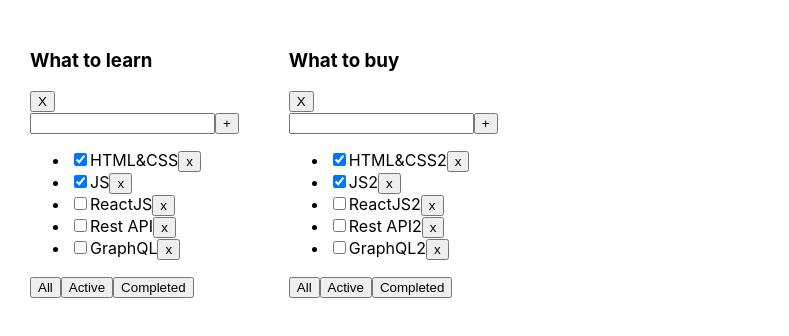
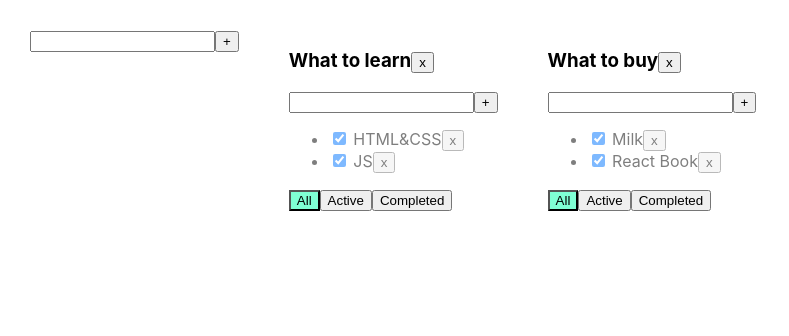
Before and after one commit to gdezpd/todolist-ts-1, a React (Create React App) app: page / in a window 1280 px wide. Shown: the top 336 px of the page, without its empty margins (0-789 px from the left). Built offline with nearby package versions, Linux system fonts and the light colour scheme.

Commit message:
lessons 6

```diff
--- a/src/App.css
+++ b/src/App.css
@@ -6,3 +6,19 @@
 .App > div {
   margin-right: 50px;
 }
+
+.error {
+  border: red 1px solid;
+}
+
+.error-message {
+  color: red;
+}
+
+.active-filter {
+  background-color: aquamarine;
+}
+
+.is-done {
+  opacity: 0.5;
+}
--- a/src/App.tsx
+++ b/src/App.tsx
@@ -1,84 +1,123 @@
 import React, {useState} from 'react';
 import './App.css';
-import {Todolist} from './Todolist';
+import {TaskType, Todolist} from './Todolist';
 import {v1} from 'uuid';
+import {AddItemForm} from "./components/AddItemForm";
 
 export type FilterValuesType = "all" | "active" | "completed";
-export type TodolistsType = {
-    id: string,
-    title: string,
+type TodolistType = {
+    id: string
+    title: string
     filter: FilterValuesType
 }
 
+type TasksStateType = {
+    [key: string]: Array<TaskType>
+}
+
+
 function App() {
+    let todolistId1 = v1();
+    let todolistId2 = v1();
 
-    let todolistID1 = v1();
-    let todolistID2 = v1();
+    let [todolists, setTodolists] = useState<Array<TodolistType>>([
+        {id: todolistId1, title: "What to learn", filter: "all"},
+        {id: todolistId2, title: "What to buy", filter: "all"}
+    ])
 
-    let [tasks, setTasks] = useState({
-        [todolistID1]: [
+    let [tasks, setTasks] = useState<TasksStateType>({
+        [todolistId1]: [
             {id: v1(), title: "HTML&CSS", isDone: true},
-            {id: v1(), title: "JS", isDone: true},
-            {id: v1(), title: "ReactJS", isDone: false},
-            {id: v1(), title: "Rest API", isDone: false},
-            {id: v1(), title: "GraphQL", isDone: false},
+            {id: v1(), title: "JS", isDone: true}
         ],
-        [todolistID2]: [
-            {id: v1(), title: "HTML&CSS2", isDone: true},
-            {id: v1(), title: "JS2", isDone: true},
-            {id: v1(), title: "ReactJS2", isDone: false},
-            {id: v1(), title: "Rest API2", isDone: false},
-            {id: v1(), title: "GraphQL2", isDone: false},
+        [todolistId2]: [
+            {id: v1(), title: "Milk", isDone: true},
+            {id: v1(), title: "React Book", isDone: true}
         ]
     });
 
-    let [todolists, setTodolists] = useState<Array<TodolistsType>>([
-        {id: todolistID1, title: 'What to learn', filter: 'all'},
-        {id: todolistID2, title: 'What to buy', filter: 'all'},
-    ])
-
-    function removeTask(todolistsID: string, id: string) {
-        setTasks({...tasks, [todolistsID]: tasks[todolistsID].filter(f => f.id !== id)})
-        // let filteredTasks = tasks.filter(t => t.id != id);
-        // setTasks(filteredTasks);
+    const editTitleTodolist = (todolistID: string, title: string) => {
+        setTodolists(todolists.map(el => el.id === todolistID ? {...el, title} : el))
     }
 
-    function addTask(todolistsID: string, title: string) {
-        let newTask = {id: v1(), title: title, isDone: false};
-        setTasks({...tasks, [todolistsID]: [newTask, ...tasks[todolistsID]]})
-        // let newTasks = [task, ...tasks];
-        // setTasks(newTasks);
+    function editTitleTask (todolistId: string, taskID: string, title: string ) {
+        setTasks({...tasks,[todolistId]:tasks[todolistId].map(el=>el.id===taskID ? {...el, title } : el)})
     }
 
-    function changeStatus(todolistsID: string, taskId: string, isDone: boolean) {
-        setTasks({...tasks, [todolistsID]: tasks[todolistsID].map(m => m.id === taskId ? {...m, isDone} : m)})
-
+    function removeTask(id: string, todolistId: string) {
+        //достанем нужный массив по todolistId:
+        let todolistTasks = tasks[todolistId];
+        // перезапишем в этом объекте массив для нужного тудулиста отфилтрованным массивом:
+        tasks[todolistId] = todolistTasks.filter(t => t.id != id);
+        // засетаем в стейт копию объекта, чтобы React отреагировал перерисовкой
+        setTasks({...tasks});
     }
 
-    function changeFilter(todolistsID: string, value: FilterValuesType) {
-        setTodolists(todolists.map((m) => m.id === todolistsID ? {...m, filter: value} : m));
+    function addTask(title: string, todolistId: string) {
+        let task = {id: v1(), title: title, isDone: false};
+        //достанем нужный массив по todolistId:
+        let todolistTasks = tasks[todolistId];
+        // перезапишем в этом объекте массив для нужного тудулиста копией, добавив в начало новую таску:
+        tasks[todolistId] = [task, ...todolistTasks];
+        // засетаем в стейт копию объекта, чтобы React отреагировал перерисовкой
+        setTasks({...tasks});
     }
 
-    function removeTodo(todolistID: string) {
-        setTodolists(todolists.filter(f => f.id !== todolistID))
-        delete tasks[todolistID]
-        setTasks({...tasks})
+    const addTodolist = (newTitle: string) => {
+        let newID = v1()
+        let newTodolist: TodolistType = {id: newID, title: newTitle, filter: 'all'}
+        setTodolists([newTodolist, ...todolists])
+        setTasks({[newID]: [], ...tasks})
+    }
+
+    function changeStatus(id: string, isDone: boolean, todolistId: string) {
+        //достанем нужный массив по todolistId:
+        let todolistTasks = tasks[todolistId];
+        // найдём нужную таску:
+        let task = todolistTasks.find(t => t.id === id);
+        //изменим таску, если она нашлась
+        if (task) {
+            task.isDone = isDone;
+            // засетаем в стейт копию объекта, чтобы React отреагировал перерисовкой
+            setTasks({...tasks});
+        }
+    }
+
+    function changeFilter(value: FilterValuesType, todolistId: string) {
+        let todolist = todolists.find(tl => tl.id === todolistId);
+        if (todolist) {
+            todolist.filter = value;
+            setTodolists([...todolists])
+        }
+    }
+
+    function removeTodolist(id: string) {
+        // засунем в стейт список тудулистов, id которых не равны тому, который нужно выкинуть
+        setTodolists(todolists.filter(tl => tl.id != id));
+        // удалим таски для этого тудулиста из второго стейта, где мы храним отдельно таски
+        delete tasks[id]; // удаляем св-во из объекта... значением которого являлся массив тасок
+        // засетаем в стейт копию объекта, чтобы React отреагировал перерисовкой
+        setTasks({...tasks});
     }
 
     return (
         <div className="App">
-            {todolists.map((tl, i) => {
-                let tasksForTodolist = tasks[tl.id];
-                if (tl.filter === "active") {
-                    tasksForTodolist = tasks[tl.id].filter(t => t.isDone === false);
-                }
-                if (tl.filter === "completed") {
-                    tasksForTodolist = tasks[tl.id].filter(t => t.isDone === true);
-                }
-                return (
-                    <Todolist
-                        key={i}
-                        todolistsID={tl.id}
+            <AddItemForm callBack={addTodolist}/>
+            {
+                todolists.map(tl => {
+                    let allTodolistTasks = tasks[tl.id];
+                    let tasksForTodolist = allTodolistTasks;
+
+                    if (tl.filter === "active") {
+                        tasksForTodolist = allTodolistTasks.filter(t => t.isDone === false);
+                    }
+                    if (tl.filter === "completed") {
+                        tasksForTodolist = allTodolistTasks.filter(t => t.isDone === true);
+                    }
+
+                    return <Todolist
+                        key={tl.id}
+                        id={tl.id}
                         title={tl.title}
                         tasks={tasksForTodolist}
                         removeTask={removeTask}
@@ -86,10 +125,13 @@
                         addTask={addTask}
                         changeTaskStatus={changeStatus}
                         filter={tl.filter}
-                        removeTodo={removeTodo}
+                        removeTodolist={removeTodolist}
+                        editTitleTodolist={editTitleTodolist}
+                        editTitleTask={editTitleTask}
                     />
-                )
-            })}
+
+                })
+            }
 
         </div>
     );
--- a/src/Todolist.tsx
+++ b/src/Todolist.tsx
@@ -1,79 +1,68 @@
-import React, {ChangeEvent, KeyboardEvent, useState} from 'react';
+import React, {ChangeEvent, useState, KeyboardEvent} from 'react';
 import {FilterValuesType} from './App';
+import {AddItemForm} from "./components/AddItemForm";
+import {EditableSpan} from "./components/EditableSpan";
 
-type TaskType = {
+export type TaskType = {
     id: string
     title: string
     isDone: boolean
 }
 
 type PropsType = {
-    todolistsID:string
+    id: string
     title: string
     tasks: Array<TaskType>
-    removeTask: (todolistsID: string, taskId: string) => void
-    changeFilter: (todolistsID: string, value: FilterValuesType) => void
-    addTask: (todolistsID: string, title: string) => void
-    changeTaskStatus: (todolistsID: string, taskId: string, isDone: boolean) => void
+    removeTask: (taskId: string, todolistId: string) => void
+    changeFilter: (value: FilterValuesType, todolistId: string) => void
+    addTask: (title: string, todolistId: string) => void
+    changeTaskStatus: (id: string, isDone: boolean, todolistId: string) => void
+    removeTodolist: (id: string) => void
     filter: FilterValuesType
-    removeTodo:(todolistsID: string)=>void
+    editTitleTodolist: (todolistID: string, title: string) => void
+    editTitleTask: (todolistId: string, taskID: string, title: string ) => void
 }
 
 export function Todolist(props: PropsType) {
 
-    let [title, setTitle] = useState("")
-    let [error, setError] = useState<string | null>(null)
+    const removeTodolist = () => props.removeTodolist(props.id)
+    const onAllClickHandler = () => props.changeFilter("all", props.id);
+    const onActiveClickHandler = () => props.changeFilter("active", props.id);
+    const onCompletedClickHandler = () => props.changeFilter("completed", props.id);
 
-    const addTask = () => {
-        if (title.trim() !== "") {
-            props.addTask(props.todolistsID, title.trim());
-            setTitle("");
-        } else {
-            setError("Title is required");
-        }
+    const addTaskHandler = (title: string) => {
+        props.addTask(title, props.id)
     }
-    const onChangeHandler = (e: ChangeEvent<HTMLInputElement>) => {
-        setTitle(e.currentTarget.value)
+
+    const editTitleTodolistHundler = (title: string) => {
+        props.editTitleTodolist(props.id, title)
     }
-    const onKeyPressHandler = (e: KeyboardEvent<HTMLInputElement>) => {
-        setError(null);
-        if (e.charCode === 13) {
-            addTask();
-        }
-    }
-    const onAllClickHandler = () => props.changeFilter(props.todolistsID, "all")
-    const onActiveClickHandler = () => props.changeFilter(props.todolistsID, "active")
-    const onCompletedClickHandler = () => props.changeFilter(props.todolistsID, "completed")
-
-    const onClickHundlerRemoveTodoList= () => {
-        props.removeTodo(props.todolistsID )
+    const editTitleTaskHundler =  (taskId: string, title: string)=>{
+        props.editTitleTask( props.id, taskId, title)
     }
 
     return <div>
-        <h3>{props.title}</h3>
-        <button onClick={onClickHundlerRemoveTodoList}>X</button>
-        <div>
-            <input value={title}
-                   onChange={onChangeHandler}
-                   onKeyPress={onKeyPressHandler}
-                   className={error ? "error" : ""}
-            />
-            <button onClick={addTask}>+</button>
-            {error && <div className="error-message">{error}</div>}
-        </div>
+        <h3>
+            <EditableSpan
+                collBack={editTitleTodolistHundler}
+                title={props.title}/>
+            <button onClick={removeTodolist}>x</button>
+        </h3>
+        <AddItemForm callBack={addTaskHandler}/>
         <ul>
             {
                 props.tasks.map(t => {
-                    const onClickHandler = () => props.removeTask(props.todolistsID,t.id)
+                    const onClickHandler = () => props.removeTask(t.id, props.id)
                     const onChangeHandler = (e: ChangeEvent<HTMLInputElement>) => {
-                        props.changeTaskStatus(props.todolistsID, t.id, e.currentTarget.checked);
+                        let newIsDoneValue = e.currentTarget.checked;
+                        props.changeTaskStatus(t.id, newIsDoneValue, props.id);
                     }
 
                     return <li key={t.id} className={t.isDone ? "is-done" : ""}>
-                        <input type="checkbox"
-                               onChange={onChangeHandler}
-                               checked={t.isDone}/>
-                        <span>{t.title}</span>
+                        <input type="checkbox" onChange={onChangeHandler} checked={t.isDone}/>
+                        <EditableSpan title={t.title}
+                                      collBack={(title)=>editTitleTaskHundler(t.id, title)}
+                        />
                         <button onClick={onClickHandler}>x</button>
                     </li>
                 })
@@ -81,11 +70,14 @@
         </ul>
         <div>
             <button className={props.filter === 'all' ? "active-filter" : ""}
-                    onClick={onAllClickHandler}>All</button>
+                    onClick={onAllClickHandler}>All
+            </button>
             <button className={props.filter === 'active' ? "active-filter" : ""}
-                    onClick={onActiveClickHandler}>Active</button>
+                    onClick={onActiveClickHandler}>Active
+            </button>
             <button className={props.filter === 'completed' ? "active-filter" : ""}
-                    onClick={onCompletedClickHandler}>Completed</button>
+                    onClick={onCompletedClickHandler}>Completed
+            </button>
         </div>
     </div>
 }
--- /dev/null
+++ b/src/components/AddItemForm.tsx
@@ -0,0 +1,44 @@
+import React, {ChangeEvent, KeyboardEvent, useState} from 'react';
+
+type AddItemFormTypeProps={
+    callBack:(title:string)=>void
+}
+
+export const AddItemForm = (props:AddItemFormTypeProps) => {
+
+    let [title, setTitle] = useState("")
+    let [error, setError] = useState<string | null>(null)
+
+    const addTask = () => {
+        let newTitle = title.trim();
+        if (newTitle !== "") {
+            props.callBack(newTitle);
+            setTitle("");
+        } else {
+            setError("Title is required");
+        }
+    }
+
+    const onChangeHandler = (e: ChangeEvent<HTMLInputElement>) => {
+        setTitle(e.currentTarget.value)
+    }
+
+    const onKeyPressHandler = (e: KeyboardEvent<HTMLInputElement>) => {
+        setError(null);
+        if (e.charCode === 13) {
+            addTask();
+        }
+    }
+
+    return (
+        <div>
+            <input value={title}
+                   onChange={onChangeHandler}
+                   onKeyPress={onKeyPressHandler}
+                   className={error ? "error" : ""}
+            />
+            <button onClick={addTask}>+</button>
+            {error && <div className="error-message">{error}</div>}
+        </div>
+    );
+};
--- /dev/null
+++ b/src/components/EditableSpan.tsx
@@ -0,0 +1,30 @@
+import React, {ChangeEvent, useState} from 'react';
+
+type EditableSpanPropsType = {
+    title: string
+    collBack: (title: string) => void
+}
+export const EditableSpan = (props: EditableSpanPropsType) => {
+
+    const [edit, setEdit] = useState(false)
+    let [newTitle, setNewTitle] = useState(props.title)
+
+    const onChangeHandler = (e: ChangeEvent<HTMLInputElement>) => {
+        setNewTitle(e.currentTarget.value)
+    }
+
+    const onDubleClickHundler = () => {
+        setNewTitle(props.title)
+        setEdit(true)
+    }
+    const onBlureHundler = () => {
+        props.collBack(newTitle)
+        setEdit(false)
+    }
+
+    return (
+        edit
+            ? <input value={newTitle} autoFocus={true} onBlur={onBlureHundler} onChange={onChangeHandler}/>
+            : <span onDoubleClick={onDubleClickHundler}> {props.title}</span>
+    )
+};
--- a/src/index.tsx
+++ b/src/index.tsx
@@ -4,11 +4,7 @@
 import App from './App';
 import * as serviceWorker from './serviceWorker';
 
-ReactDOM.render(
-    <div>
-        <App />
-    </div>
-    ,  document.getElementById('root'));
+ReactDOM.render(<App />,  document.getElementById('root'));
 
 // If you want your app to work offline and load faster, you can change
 // unregister() to register() below. Note this comes with some pitfalls.
```
